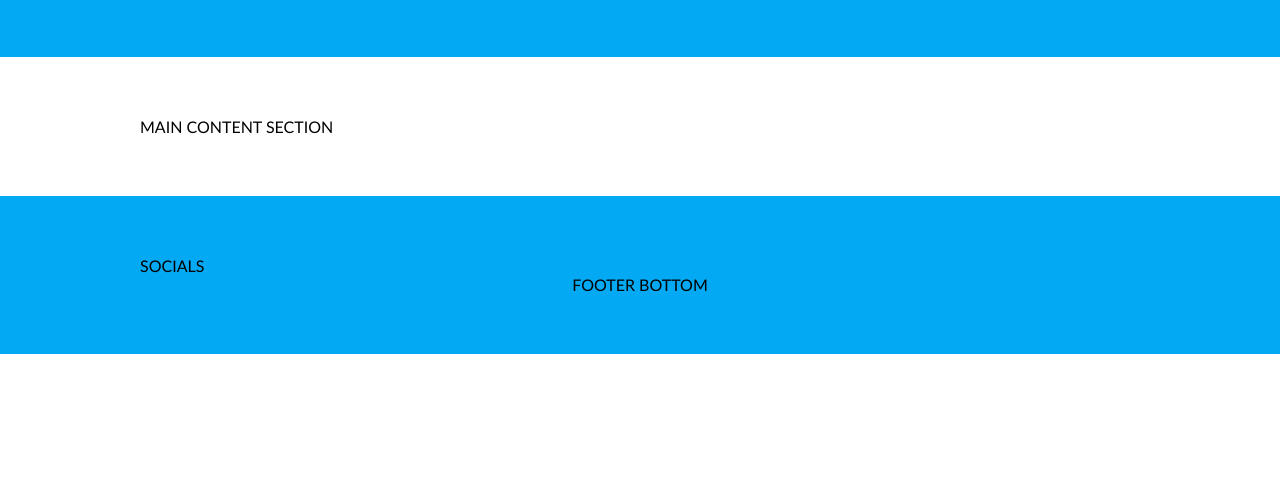
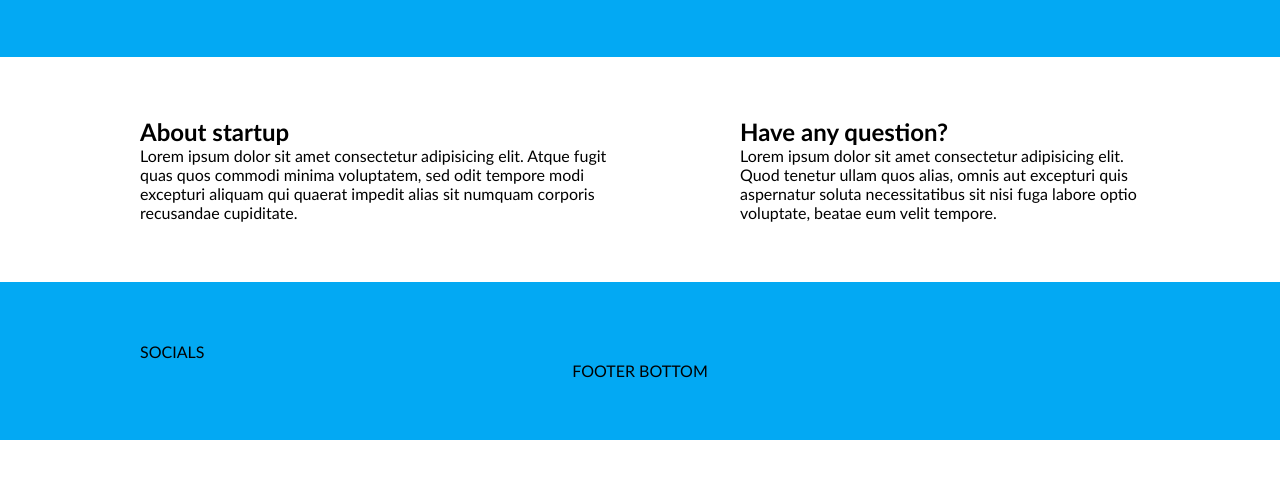
Before and after one commit to front-end-by-rimantas/44-grupe-coming-soon, a website: page index.html in a window 1280 px wide. Shown: the part 309-788 px from the top of the page. Drawn offline with Linux system fonts and the light colour scheme.

Commit message:
Main content #8

```diff
--- a/css/base/layout.css
+++ b/css/base/layout.css
@@ -3,10 +3,6 @@
     padding: 60px 0;
 }
 
-.container > .row {
-    width: 1000px;
-    margin: 0 calc(50% - 500px);
-}
 .container > .row-short {
     display: flex;
     flex-direction: column;
@@ -14,6 +10,19 @@
     gap: 20px;
     width: 600px;
     margin: 0 calc(50% - 300px);
+}
+.container > .row {
+    display: flex;
+    flex-wrap: wrap;
+    gap: 60px 10%;
+    width: 1000px;
+    margin: 0 calc(50% - 500px);
+}
+.container .column {
+    width: 50%;
+}
+.column.right-column {
+    width: 40%;
 }
 
 @media (max-width: 1100px) {
@@ -36,6 +45,10 @@
         width: 400px;
         margin: 0 calc(50% - 200px);
     }
+    .container .column,
+    .column.right-column {
+        width: 100%;
+    }
 }
 
 @media (max-width: 440px) {
--- a/index.html
+++ b/index.html
@@ -28,7 +28,14 @@
         </section>
         <section class="container">
             <div class="row">
-                MAIN CONTENT SECTION
+                <div class="column">
+                    <h2>About startup</h2>
+                    <p>Lorem ipsum dolor sit amet consectetur adipisicing elit. Atque fugit quas quos commodi minima voluptatem, sed odit tempore modi excepturi aliquam qui quaerat impedit alias sit numquam corporis recusandae cupiditate.</p>
+                </div>
+                <div class="column right-column">
+                    <h2>Have any question?</h2>
+                    <p>Lorem ipsum dolor sit amet consectetur adipisicing elit. Quod tenetur ullam quos alias, omnis aut excepturi quis aspernatur soluta necessitatibus sit nisi fuga labore optio voluptate, beatae eum velit tempore.</p>
+                </div>
             </div>
         </section>
     </main>
```
